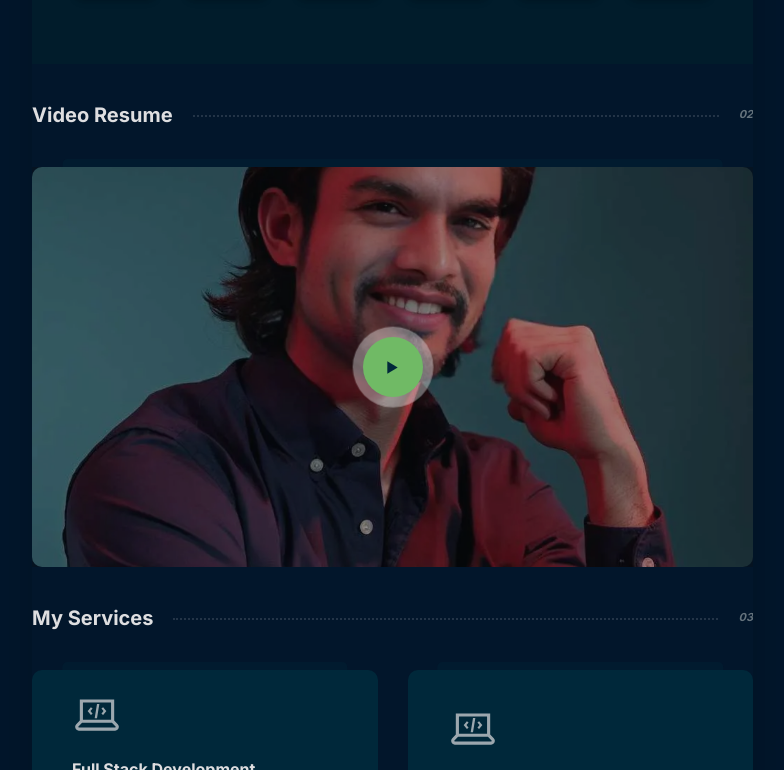
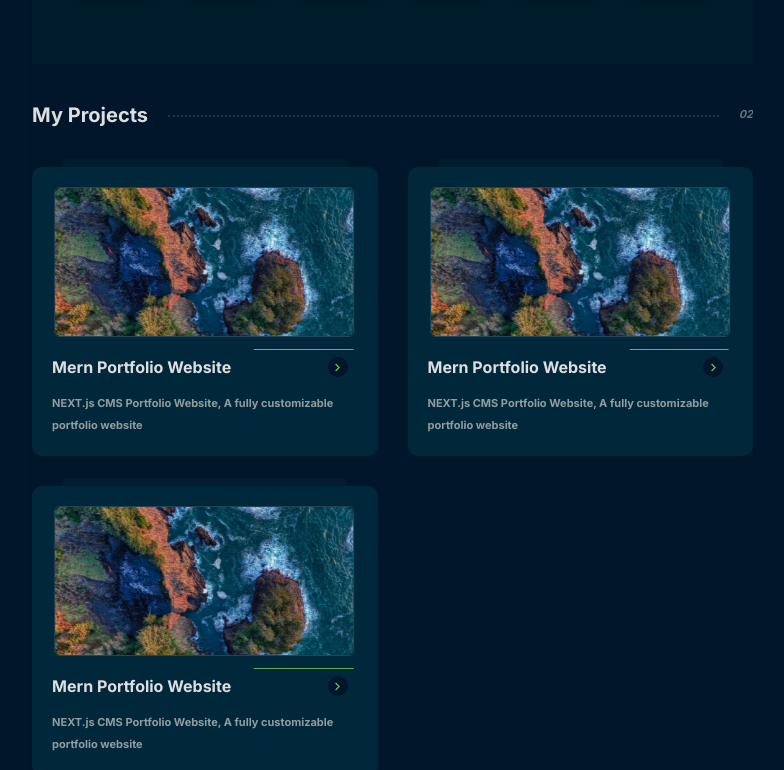
Before and after one commit to asadsuzan/sb-portfolio, a Next.js app: page / in a window 1280 px wide. Shown: the part 1410-2180 px from the top of the page, without its empty margins (441-1225 px from the left). Built offline with nearby package versions, Linux system fonts and the light colour scheme.

Commit message:
feat(ui): added recent project section on home

```diff
--- a/app/page.js
+++ b/app/page.js
@@ -14,6 +14,7 @@ import BlogCard from "./ui/BlogCard";
 import UiWrapper from "./ui/UiWrapper";
 import Section from "./ui/Section";
 import Skills from "./ui/Skills";
+import ProjectCard from "./ui/ProjectCard";
 
 
 
@@ -147,7 +148,11 @@ export default function Home() {
       </Section>
 
       {/* my story section end  */}
+     <Section id="project-section" className="mb-[40px]">
+        <SectionTitle title="My projects" number="02" />
+        <ProjectCard/>
 
+      </Section>
       {/* video resume start  */}
       <Section className="mb-[40px]" id="video-resume">
         <SectionTitle title="Video resume" number="02" />
--- a/app/ui/Testimonial.jsx
+++ b/app/ui/Testimonial.jsx
@@ -18,22 +18,22 @@ const profiles = [
     title: "Interior designer",
     description:
       "Lorem ipsum dolor sit amet, consectetur adipisicing elit. Molestias officia, debitis minus repellat saepe? Deleniti blanditiis optio inventore nulla dicta fugiat culpa quis unde, sequi debitis ex ab! Sapiente vitae rem tempore sunt! Aperiam eveniet mollitia, quae architecto nostrum.",
-    image: "/profile.jpeg", // Replace with actual image URL
+    image: "/developer-image.webp", // Replace with actual image URL
   },
   // Add more profiles as needed
   {
-    name: "bilkis",
+    name: "Suzan",
     title: "Interior designer",
     description:
       "Lorem ipsum dolor sit amet, consectetur adipisicing elit. Molestias officia, debitis minus repellat saepe? Deleniti blanditiis optio inventore nulla dicta fugiat culpa quis unde, sequi debitis ex ab! Sapiente vitae rem tempore sunt! Aperiam eveniet mollitia, quae architecto nostrum.",
-    image: "/profile.jpeg", // Replace with actual image URL
+image: "/developer-image.webp", // Replace with actual image URL
   },
   {
     name: "Paul Freeman",
     title: "Interior designer",
     description:
       "Lorem ipsum dolor sit amet, consectetur adipisicing elit. Molestias officia, debitis minus repellat saepe? Deleniti blanditiis optio inventore nulla dicta fugiat culpa quis unde, sequi debitis ex ab! Sapiente vitae rem tempore sunt! Aperiam eveniet mollitia, quae architecto nostrum.",
-    image: "/profile.jpeg", // Replace with actual image URL
+    image: "/developer-image.webp", // Replace with actual image URL
   },
 ];
 
@@ -52,7 +52,7 @@ const Testimonial = () => {
             <div className="flex flex-col items-center justify-center ">
               <div className="bg-black rounded-full  mb-[20px] text-center flex justify-center items-center w-[70px] h-[70px] relative">
                 <Image
-                  src="/profile.jpeg"
+                  src={profile.image}
                   layout="fill"
                   objectFit="cover"
                   quality={100}
--- a/app/ui/UiWrapper.jsx
+++ b/app/ui/UiWrapper.jsx
@@ -17,7 +17,7 @@ const UiWrapper = ({ children, bannerProps, layoutStyles }) => {
           {/* right side content start  */}
           <div
             id="_prt-content_"
-            className="lg:w-[67%]  h-full  w-full  z-[2] shadow-2xl relative overflow-hidden"
+            className="lg:w-[67%]  h-full  w-full  z-[2] shadow relative overflow-hidden"
             style={{ ...layoutStyles }}
           >
             {children}
```
